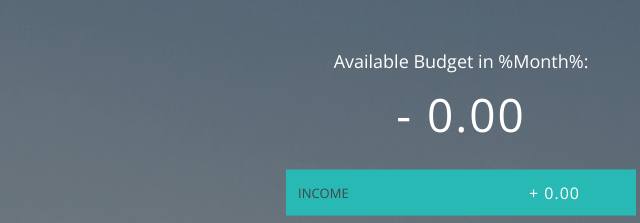
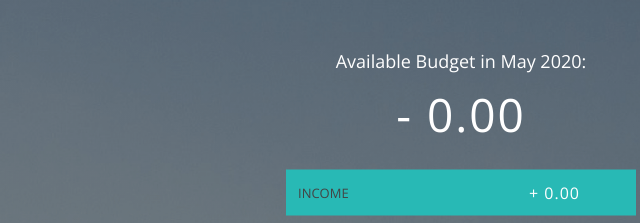
Before and after one commit to reginaalyssa/budget, a plain HTML site: page index.html in a window 1280 px wide. Shown: the top 223 px of the page, 179-819 px from the left. Drawn offline with nearby package versions, Linux system fonts and the light colour scheme.

Commit message:
Display the current date (month and year)

```diff
--- a/app.js
+++ b/app.js
@@ -146,7 +146,8 @@ var UIController = (function() {
         expenseLabel: '.budget__expenses--value',
         percentageLabel: '.budget__expenses--percentage',
         container: '.container',
-        expensePercLabel: '.item__percentage'
+        expensePercLabel: '.item__percentage',
+        dateLabel: '.budget__title--date'
     };
 
 
@@ -246,6 +247,17 @@ var UIController = (function() {
             });
         },
 
+        displayDate: function() {
+            var now, month, year, months;
+            months = ['January', 'February', 'March', 'April', 'May', 'June', 'July', 'August', 'September', 'October', 'November', 'December'];
+
+            now = new Date();
+            year = now.getFullYear();
+            month = now.getMonth();
+
+            document.querySelector(DOMStrings.dateLabel).textContent = months[month] + ' ' + year;
+        },
+
         getDOMStrings: function() {
             return DOMStrings;
         }
@@ -340,6 +352,7 @@ var controller = (function (budgetCtrl, UICtrl) {
 
     return {
         init: function() {
+            UICtrl.displayDate();
             UICtrl.displayBudget({
                 budget: 0,
                 totalInc: 0,
--- a/index.html
+++ b/index.html
@@ -12,7 +12,7 @@
         <div class="top">
             <div class="budget">
                 <div class="budget__title">
-                    Available Budget in <span class="budget__title--month">%Month%</span>:
+                    Available Budget in <span class="budget__title--date">%Date%</span>:
                 </div>
 
                 <div class="budget__value">+ 2,345.64</div>
```
